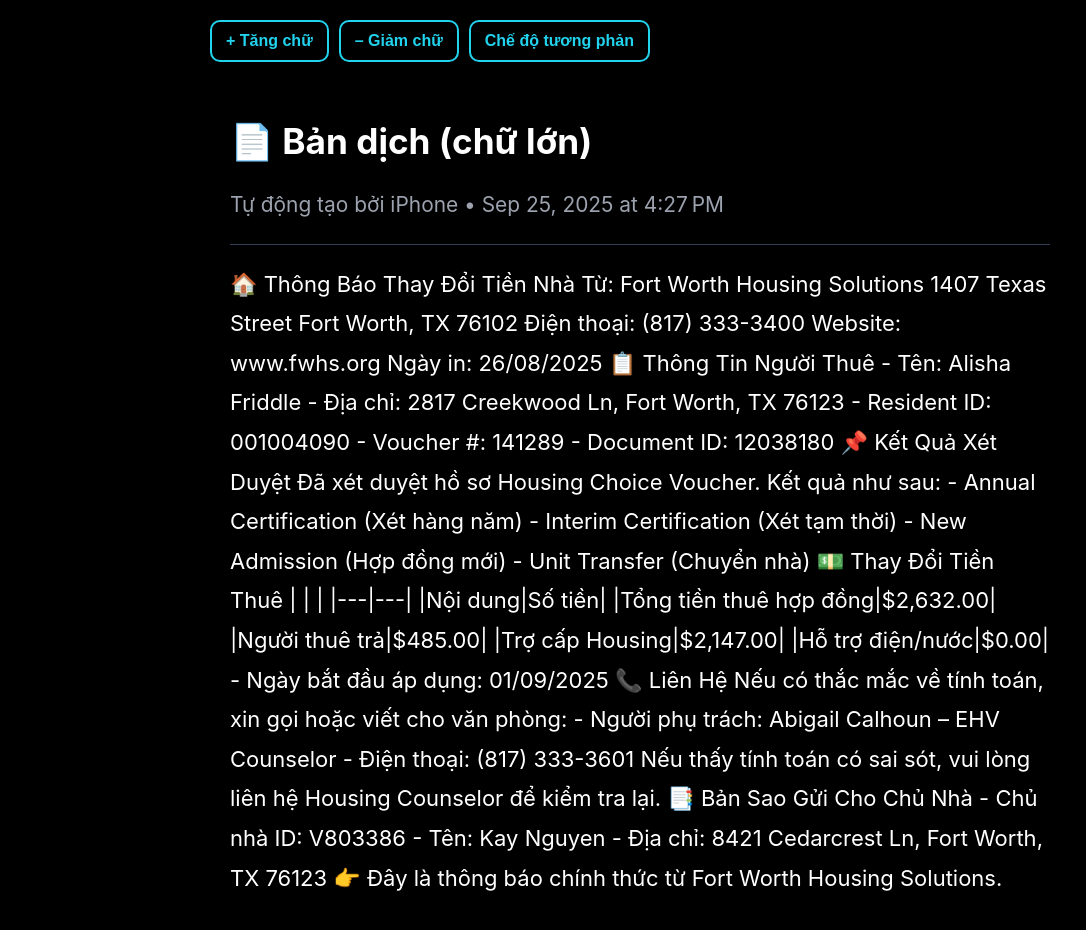
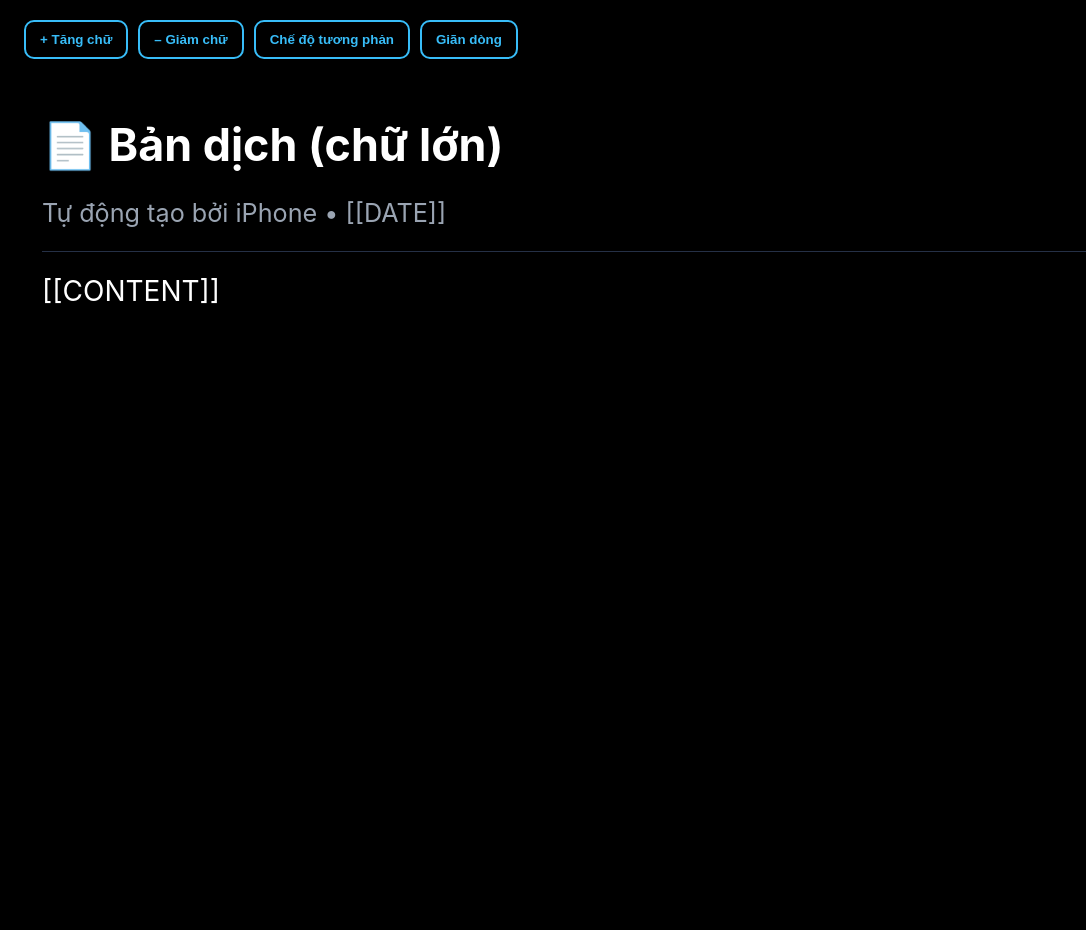
Before and after one commit to NancyCu/betterMail4eyes, a plain HTML site: page index.html in a window 1280 px wide. Both pictures are taken after a click on the button "Chế độ tương phản". Shown: the whole page, without its empty margins (0-1086 px from the left). After the commit the page ends 800 px from the top, so only its background shows below. Drawn offline with Linux system fonts and the light colour scheme.

Commit message:
Refactor styles and update button functionality
Refactor CSS variables and styles for better readability and dynamic font sizing. Update button functions for contrast and line height adjustments.

```diff
--- a/index.html
+++ b/index.html
@@ -5,36 +5,42 @@
 <meta name="viewport" content="width=device-width,initial-scale=1">
 <title>Bản dịch – chữ lớn, dễ đọc</title>
 <style>
-  :root {
-    --bg: #0f172a;
-    --panel: #111827;
-    --text: #e5e7eb;
-    --muted: #9ca3af;
-    --accent: #22d3ee;
-    --maxw: 900px;
-    --base: 22px; /* 👈 starting font size */
+  :root{
+    --bg:#0e1117; --panel:#121826; --text:#e6edf3; --muted:#9aa4b2; --accent:#38bdf8;
+    --maxw: 72ch; /* 👈 readable line length */
+    --base:  clamp(20px, 2.6vw, 28px);  /* 👈 dynamic big text */
+    --lh:    1.85;
   }
-  * { box-sizing: border-box; }
-  html, body { margin: 0; padding: 0; background: var(--bg); color: var(--text); }
-  body { font-family: -apple-system, Segoe UI, Roboto, Helvetica, Arial, sans-serif; line-height: 1.8; font-size: var(--base); }
-  .wrap { max-width: var(--maxw); margin: 0 auto; padding: 20px; }
-  .card { background: var(--panel); border-radius: 14px; padding: 20px; box-shadow: 0 8px 30px rgba(0,0,0,.35); }
-  h1,h2,h3 { line-height: 1.3; margin: 0.6em 0; }
-  h1 { font-size: 1.6em; }
-  h2 { font-size: 1.35em; color: var(--accent); }
-  p, li { font-size: 1em; }
-  a { color: #7dd3fc; word-break: break-word; }
-  hr { border: 0; height: 1px; background: #334155; margin: 20px 0; }
-  /* Table styling for your summaries */
-  table { width: 100%; border-collapse: collapse; margin: 12px 0; }
-  th, td { border: 1px solid #334155; padding: 12px; text-align: left; }
-  th { background: #0b1220; position: sticky; top: 0; }
-  tr:nth-child(even) td { background: #0d1424; }
-  /* Big, reachable buttons */
-  .controls { display:flex; gap:10px; flex-wrap:wrap; margin-bottom:16px; }
-  .btn { border: 2px solid var(--accent); color: var(--accent); background: transparent; padding: 10px 14px; border-radius: 10px; font-size: 1rem; font-weight: 600; }
-  .btn:active { transform: scale(0.98); }
-  .meta { color: var(--muted); font-size: 0.95em; margin-bottom: 10px; }
+  *{box-sizing:border-box}
+  html,body{margin:0;padding:0;background:var(--bg);color:var(--text)}
+  body{font-family:-apple-system, Segoe UI, Roboto, Helvetica, Arial, sans-serif;font-size:var(--base);line-height:var(--lh);-webkit-font-smoothing:antialiased;text-rendering:optimizeLegibility}
+  .wrap{max-width:var(--maxw);margin:0 auto;padding:20px}
+  .controls{display:flex;gap:10px;flex-wrap:wrap;margin-bottom:14px}
+  .btn{border:2px solid var(--accent);color:var(--accent);background:transparent;padding:10px 14px;border-radius:10px;font-weight:700}
+  .btn:active{transform:scale(.98)}
+  .card{background:var(--panel);border-radius:14px;padding:18px 18px 6px;box-shadow:0 10px 28px rgba(0,0,0,.35)}
+  h1,h2,h3{line-height:1.25;margin:.6em 0 .35em}
+  h1{font-size:1.6em}
+  h2{font-size:1.25em;color:var(--accent);margin-top:1.1em}
+  p{margin:.55em 0}
+  hr{border:0;height:1px;background:#253046;margin:14px 0}
+  a{color:#8bd0ff}
+  /* Better Markdown defaults (lists, quotes, code) */
+  #content{word-wrap:break-word;overflow-wrap:anywhere;hyphens:auto}
+  #content ul{margin:.3em 0 .6em 1.2em}
+  #content ol{margin:.3em 0 .6em 1.4em}
+  #content li{margin:.25em 0}
+  blockquote{border-left:4px solid var(--accent);padding:.2em .8em;margin:.8em 0;background:#0b1220;border-radius:8px}
+  code{background:#0b1220;padding:.12em .35em;border-radius:6px}
+  /* Tables readable + wrap long cells */
+  table{width:100%;border-collapse:separate;border-spacing:0;margin:.6em 0;overflow:hidden;border-radius:10px}
+  th,td{border-bottom:1px solid #243044;padding:.6em .7em;vertical-align:top}
+  th{position:sticky;top:0;background:#0b1220;color:#cdeffd;text-align:left}
+  tr:nth-child(even) td{background:#0e1626}
+  /* Utility rows for “label: value” blobs */
+  .kv{display:grid;grid-template-columns:minmax(8ch,20ch) 1fr;gap:.4em 1em;margin:.4em 0}
+  .kv > div:first-child{color:#9cc7ff}
+  .meta{color:var(--muted);font-size:.9em;margin-bottom:.6em}
 </style>
 </head>
 <body>
@@ -42,185 +48,37 @@
     <div class="controls">
       <button class="btn" onclick="changeSize(2)">+ Tăng chữ</button>
       <button class="btn" onclick="changeSize(-2)">– Giảm chữ</button>
-      <button class="btn" onclick="changeContrast()">Chế độ tương phản</button>
+      <button class="btn" onclick="toggleContrast()">Chế độ tương phản</button>
+      <button class="btn" onclick="toggleWide()">Giãn dòng</button>
     </div>
 
     <div class="card">
       <h1>📄 Bản dịch (chữ lớn)</h1>
-      <div class="meta">Tự động tạo bởi iPhone • Sep 25, 2025 at 4:27 PM</div>
+      <div class="meta">Tự động tạo bởi iPhone • [[DATE]]</div>
       <hr>
-
-      <!-- ChatGPT → Markdown → HTML goes right here -->
-      <div id="content">
-
-🏠 Thông Báo Thay Đổi Tiền Nhà
-
-
-
-
-
-Từ: Fort Worth Housing Solutions
-
-1407 Texas Street
-
-Fort Worth, TX 76102
-
-Điện thoại: (817) 333-3400
-
-Website: www.fwhs.org
-
-
-
-Ngày in: 26/08/2025
-
-
-
-
-
-
-
-
-
-📋 Thông Tin Người Thuê
-
-
-
-
-
-- Tên: Alisha Friddle
-- Địa chỉ: 2817 Creekwood Ln, Fort Worth, TX 76123
-- Resident ID: 001004090
-- Voucher #: 141289
-- Document ID: 12038180
-
-
-
-
-
-
-
-
-
-
-
-📌 Kết Quả Xét Duyệt
-
-
-
-
-
-Đã xét duyệt hồ sơ Housing Choice Voucher. Kết quả như sau:
-
-
-
-- Annual Certification (Xét hàng năm)
-- Interim Certification (Xét tạm thời)
-- New Admission (Hợp đồng mới)
-- Unit Transfer (Chuyển nhà)
-
-
-
-
-
-
-
-
-
-
-
-💵 Thay Đổi Tiền Thuê
-
-
-
-|   |   |
-|---|---|
-|Nội dung|Số tiền|
-|Tổng tiền thuê hợp đồng|$2,632.00|
-|Người thuê trả|$485.00|
-|Trợ cấp Housing|$2,147.00|
-|Hỗ trợ điện/nước|$0.00|
-
-
-
-- Ngày bắt đầu áp dụng: 01/09/2025
-
-
-
-
-
-
-
-
-
-
-
-📞 Liên Hệ
-
-
-
-
-
-Nếu có thắc mắc về tính toán, xin gọi hoặc viết cho văn phòng:
-
-
-
-- Người phụ trách: Abigail Calhoun – EHV Counselor
-- Điện thoại: (817) 333-3601
-
-
-
-
-
-Nếu thấy tính toán có sai sót, vui lòng liên hệ Housing Counselor để kiểm tra lại.
-
-
-
-
-
-
-
-
-
-📑 Bản Sao Gửi Cho Chủ Nhà
-
-
-
-
-
-- Chủ nhà ID: V803386
-- Tên: Kay Nguyen
-- Địa chỉ: 8421 Cedarcrest Ln, Fort Worth, TX 76123
-
-
-
-
-
-
-
-
-
-👉 Đây là thông báo chính thức từ Fort Worth Housing Solutions.
-
-
-
-      </div>
+      <!-- ChatGPT → Markdown → HTML inserts here -->
+      <div id="content">[[CONTENT]]</div>
     </div>
   </div>
 
 <script>
-  // Font size controls (persists during viewing)
-  let base = parseInt(getComputedStyle(document.documentElement).getPropertyValue('--base')) || 22;
+  let base = parseFloat(getComputedStyle(document.documentElement).getPropertyValue('--base'))||24;
+  let wide = false, high=false;
   function changeSize(delta){
-    base = Math.max(16, Math.min(40, base + delta));
-    document.documentElement.style.setProperty('--base', base + 'px');
+    // clamp 18–46px
+    base = Math.max(18, Math.min(46, (parseFloat(getComputedStyle(document.body).fontSize)||24)+delta));
+    document.body.style.fontSize = base + 'px';
   }
-  // Quick contrast toggle for visibility
-  let high = false;
-  function changeContrast(){
+  function toggleContrast(){
     high = !high;
-    document.documentElement.style.setProperty('--bg', high ? '#000' : '#0f172a');
-    document.documentElement.style.setProperty('--panel', high ? '#000' : '#111827');
-    document.documentElement.style.setProperty('--text', high ? '#fff' : '#e5e7eb');
+    document.documentElement.style.setProperty('--bg',    high ? '#000'    : '#0e1117');
+    document.documentElement.style.setProperty('--panel', high ? '#000'    : '#121826');
+    document.documentElement.style.setProperty('--text',  high ? '#fff'    : '#e6edf3');
+  }
+  function toggleWide(){
+    wide = !wide;
+    document.documentElement.style.setProperty('--lh', wide ? 2.1 : 1.85);
+    document.querySelector('#content').style.lineHeight = 'var(--lh)';
   }
 </script>
 </body>
```
